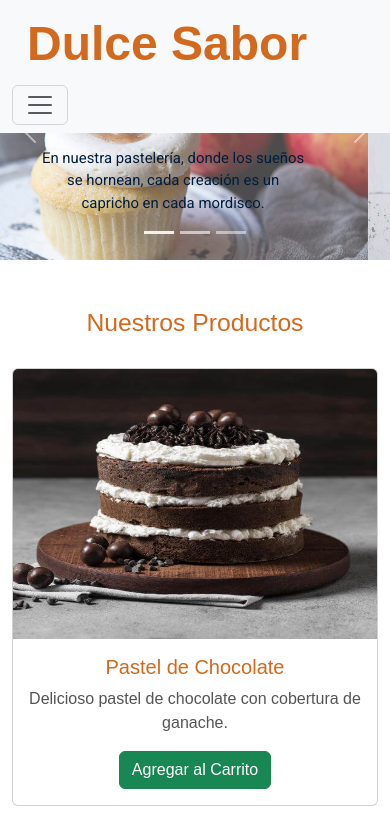
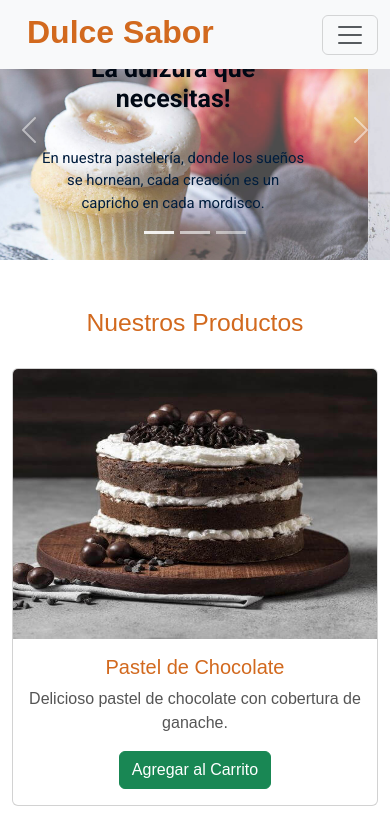
Before and after one commit to Yanina-Aranda/PaginaWeb-Bootstrap, a plain HTML site: page index.html in a window 390 px wide. Shown: the top 828 px of the page. Drawn offline with nearby package versions, Linux system fonts and the light colour scheme; a web font is replaced by a local one.

Commit message:
Modificando el css

```diff
--- a/styles.css
+++ b/styles.css
@@ -113,9 +113,17 @@ footer i:hover {
     font-size: 1.87em;
 }
 
-@media (max-width: 576px) {
+@media (max-width: 580px) {
+    .navbar-brand {
+        font-size: 2em;
+    }
+
     .carousel-caption {
         bottom: 10px;
+    }
+
+    .carousel-item img {
+        max-height: 370px;
     }
 
     .carousel-caption h5 {
```
